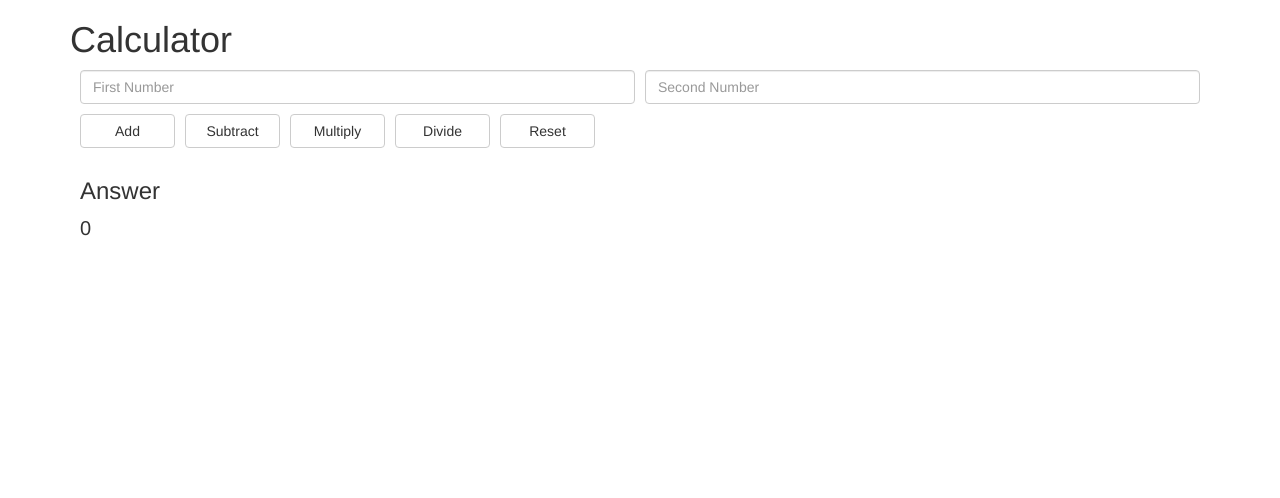
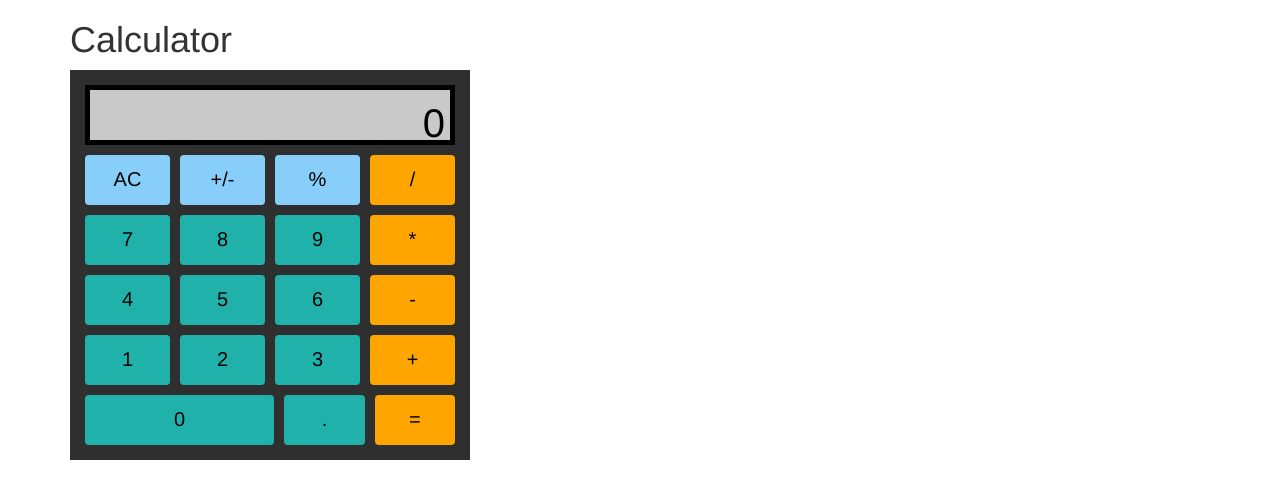
Before and after one commit to wolfSkullCave/calculator, a plain HTML site: page index.html in a window 1280 px wide. Drawn offline with nearby package versions, Linux system fonts and the light colour scheme.

Commit message:
Changed basic calculator HTML to odin assignment specs.

```diff
--- a/calculator.js
+++ b/calculator.js
@@ -55,37 +55,3 @@ function divideNumbers () {
 
     return answer
 }
-
-
-
-const result = document.querySelector('#numAnswer')
-
-const resetBtn = document.querySelector('#reset')
-resetBtn.addEventListener("click", () => {
-    resetNumbers()
-    result.textContent = '0'
-})
-
-const addBtn = document.querySelector('#btnAdd')
-addBtn.addEventListener("click", () => {
-    const answer = addNumbers()
-    result.textContent = answer
-})
-
-const subtractBtn = document.querySelector('#btnSubtract')
-subtractBtn.addEventListener("click", () => {
-    const answer = subtractNumbers()
-    result.textContent = answer
-})
-
-const multiplyBtn = document.querySelector('#btnMultiply')
-multiplyBtn.addEventListener("click", () => {
-    const answer = multiplyNumbers()
-    result.textContent = answer
-})
-
-const divideBtn = document.querySelector('#btnDivide')
-divideBtn.addEventListener("click", () => {
-    const answer = divideNumbers()
-    result.textContent = answer
-})
--- a/index.html
+++ b/index.html
@@ -26,22 +26,46 @@
     <div class="container">
         <h1>Calculator</h1>
 
-        <div class="myFlexBox">
-            <input type="text" class="form-control" id="usrNum1" placeholder="First Number">
-            <input type="text" class="form-control" id="usrNum2" placeholder="Second Number">
+        <div class="calcBg">
+            <div class="myFlexBox calcRow calcDisplay">
+                <p>0</p>
+            </div>
+
+            <div class="myFlexBox calcRow">
+                <button type="button" class="btn btn-blue" id="btnAc">AC</button>
+                <button type="button" class="btn btn-blue" id="btnNeg">+/-</button>
+                <button type="button" class="btn btn-blue" id="btnPercent">%</button>
+                <button type="button" class="btn btn-orange" id="btnDivide">/</button>
+            </div>
+
+            <div class="myFlexBox calcRow">
+                <button type="button" class="btn btn-green" id="btnSeven">7</button>
+                <button type="button" class="btn btn-green" id="btnEight">8</button>
+                <button type="button" class="btn btn-green" id="btnNine">9</button>
+                <button type="button" class="btn btn-orange" id="btnMultiply">*</button>
+            </div>
+
+            <div class="myFlexBox calcRow">
+                <button type="button" class="btn btn-green" id="btnFour">4</button>
+                <button type="button" class="btn btn-green" id="btnFive">5</button>
+                <button type="button" class="btn btn-green" id="btnSix">6</button>
+                <button type="button" class="btn btn-orange" id="btnSubtract">-</button>
+            </div>
+
+            <div class="myFlexBox calcRow">
+                <button type="button" class="btn btn-green" id="btnOne">1</button>
+                <button type="button" class="btn btn-green" id="btnTwo">2</button>
+                <button type="button" class="btn btn-green" id="btnThree">3</button>
+                <button type="button" class="btn btn-orange" id="btnAdd">+</button>
+            </div>
+
+            <div class="myFlexBox calcRow">
+                <button type="button" class="btn btn-green btn-double" id="btnZero">0</button>
+                <button type="button" class="btn btn-green" id="btnPoint">.</button>
+                <button type="button" class="btn btn-orange" id="btnEquals">=</button>
+            </div>
         </div>
-        <div class="myFlexBox">
-           <button type="button" class="btn btn-default" id="btnAdd">Add</button>
-           <button type="button" class="btn btn-default" id="btnSubtract">Subtract</button>
-           <button type="button" class="btn btn-default" id="btnMultiply">Multiply</button>
-           <button type="button" class="btn btn-default" id="btnDivide">Divide</button>
-           <button type="button" class="btn btn-default" id="reset">Reset</button>
 
-        </div>
-        <div class="myGridBox">
-            <h3>Answer</h3>
-            <p id="numAnswer">0</p>
-        </div>
     </div>
 </body>
 
--- a/style.css
+++ b/style.css
@@ -4,9 +4,7 @@
     margin: 10px;
 }
 
-.btn-default {
-    min-width: 95px;
-}
+
 
 #numAnswer {
     font-size: 20px;
@@ -16,3 +14,54 @@
     display: grid;
     margin: 10px;
 }
+
+
+
+.calcBg {
+    background-color: #2f2f2f;
+    max-width: 400px;
+    padding: 5px;
+}
+
+.calcDisplay {
+    background-color: rgb(201, 201, 201);
+    padding: 5px;
+    height: 60px;
+    /* vertical-align: middle; */
+    border: 5px solid black;
+}
+
+.calcDisplay p {
+    text-align: right;
+    color: #000000;
+    width: 100%;
+    font-size: 40px;
+}
+
+.calcRow button {
+    font-size: 20px;
+}
+
+.btn {
+    height: 50px;
+    width: 50px;
+    color: black;
+    flex: 1;
+
+}
+
+.btn-double {
+    flex: 3;
+}
+
+.btn-blue {
+    background-color: lightskyblue;
+}
+
+.btn-green {
+    background-color: lightseagreen;
+}
+
+.btn-orange {
+    background-color: orange;
+}
```
